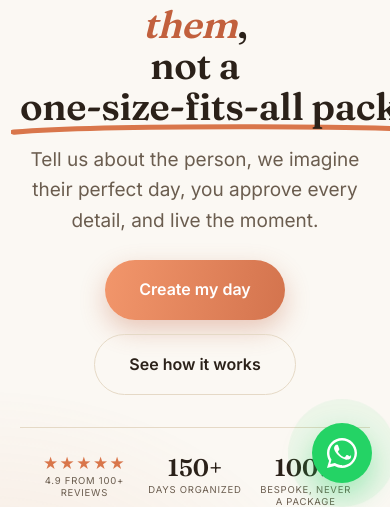
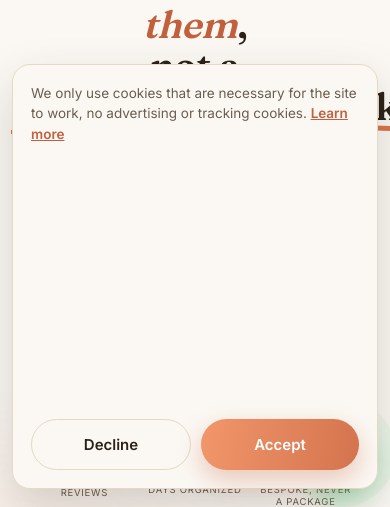
Before and after one commit to YurdayOff/Yurday, a Next.js app: page /en in a window 390 px wide. Shown: the part 343-850 px from the top of the page. Built offline with nearby package versions, Linux system fonts and the light colour scheme; no server answers.

Commit message:
Add GDPR cookie consent banner across all locales
Bottom banner with equal-prominence accept/decline buttons, a link
to the privacy policy, and localStorage-persisted choice, shown
once per visitor until they make a choice.

Co-Authored-By: Claude Sonnet 5 <noreply@anthropic.com>

```diff
--- a/src/app/[locale]/layout.tsx
+++ b/src/app/[locale]/layout.tsx
@@ -2,6 +2,7 @@ import type { Metadata, Viewport } from 'next'
 import type { ReactNode } from 'react'
 import { Cairo, Fraunces, Inter } from 'next/font/google'
 import { notFound } from 'next/navigation'
+import { CookieConsent } from '@/components/layout/CookieConsent'
 import { EngagementPopup } from '@/components/layout/EngagementPopup'
 import { Footer } from '@/components/layout/Footer'
 import { Header } from '@/components/layout/Header'
@@ -88,6 +89,7 @@ export default async function LocaleLayout({ children, params }: LocaleLayoutPro
         <Footer messages={messages} />
         <WhatsAppFloat label={messages.a11y.whatsappFloat} />
         <EngagementPopup messages={messages} contactHref={`${home}#contact`} />
+        <CookieConsent messages={messages} />
       </body>
     </html>
   )
--- /dev/null
+++ b/src/components/layout/CookieConsent.css
@@ -0,0 +1,60 @@
+/* ---------- Bandeau de consentement cookies ---------- */
+.cookie-banner {
+  position: fixed;
+  left: 20px;
+  right: 20px;
+  bottom: 20px;
+  z-index: 400;
+  max-width: 640px;
+  margin: 0 auto;
+  background: var(--paper);
+  border: 1.5px solid var(--line);
+  border-radius: 18px;
+  box-shadow: 0 20px 48px rgba(43, 33, 25, 0.18);
+  padding: 20px 22px;
+  display: flex;
+  flex-wrap: wrap;
+  align-items: center;
+  gap: 16px 20px;
+}
+.cookie-text {
+  flex: 1 1 320px;
+  margin: 0;
+  font-size: 13.5px;
+  line-height: 1.5;
+  color: var(--ink-soft);
+}
+.cookie-link {
+  color: var(--coral-3);
+  text-decoration: underline;
+  font-weight: 600;
+}
+.cookie-actions {
+  display: flex;
+  gap: 10px;
+  flex: 0 0 auto;
+}
+.cookie-btn {
+  padding: 11px 20px;
+  font-size: 13.5px;
+  white-space: nowrap;
+}
+@media (max-width: 640px) {
+  .cookie-banner {
+    left: 12px;
+    right: 12px;
+    bottom: 12px;
+    padding: 18px;
+    flex-direction: column;
+    align-items: stretch;
+  }
+  .cookie-actions { justify-content: stretch; }
+  .cookie-btn { flex: 1 1 0; justify-content: center; }
+}
+@media (prefers-reduced-motion: no-preference) {
+  .cookie-banner { animation: cookie-rise 0.4s ease; }
+}
+@keyframes cookie-rise {
+  from { opacity: 0; transform: translateY(12px); }
+  to { opacity: 1; transform: translateY(0); }
+}
--- /dev/null
+++ b/src/components/layout/CookieConsent.tsx
@@ -0,0 +1,69 @@
+'use client'
+
+import Link from 'next/link'
+import { useEffect, useState } from 'react'
+import type { Messages } from '@/i18n/messages'
+import { legalPaths } from '@/lib/routes'
+import './CookieConsent.css'
+
+const STORAGE_KEY = 'yurday-cookie-consent'
+
+function storedChoice(): string | null {
+  try {
+    return window.localStorage.getItem(STORAGE_KEY)
+  } catch {
+    return null
+  }
+}
+
+function storeChoice(value: 'accepted' | 'declined'): void {
+  try {
+    window.localStorage.setItem(STORAGE_KEY, value)
+  } catch {
+    // Navigation privée ou stockage refusé : le bandeau réapparaîtra, sans dommage.
+  }
+}
+
+type CookieConsentProps = {
+  messages: Messages
+}
+
+/** Bandeau RGPD, affiché tant qu'aucun choix n'a été enregistré. */
+export function CookieConsent({ messages }: CookieConsentProps) {
+  const [visible, setVisible] = useState(false)
+  const { cookies } = messages
+
+  useEffect(() => {
+    if (!storedChoice()) setVisible(true)
+  }, [])
+
+  const choose = (value: 'accepted' | 'declined') => {
+    storeChoice(value)
+    setVisible(false)
+  }
+
+  if (!visible) return null
+
+  return (
+    <div className="cookie-banner" role="dialog" aria-modal="false" aria-label={cookies.accept}>
+      <p className="cookie-text">
+        {cookies.message}{' '}
+        <Link href={legalPaths.privacy} className="cookie-link">
+          {cookies.policyLink}
+        </Link>
+      </p>
+      <div className="cookie-actions">
+        <button type="button" className="btn btn-ghost cookie-btn" onClick={() => choose('declined')}>
+          {cookies.decline}
+        </button>
+        <button
+          type="button"
+          className="btn btn-primary cookie-btn"
+          onClick={() => choose('accepted')}
+        >
+          {cookies.accept}
+        </button>
+      </div>
+    </div>
+  )
+}
--- a/src/i18n/messages/ar.json
+++ b/src/i18n/messages/ar.json
@@ -361,6 +361,12 @@
     "body": "نحدد عدد المشاريع المقبولة كل شهر لنبقى مخصصين 100%. حدثونا عن فكرتكم الآن، وسنرد عليكم سريعًا.",
     "dismiss": "لا شكرًا، سأتابع التصفح"
   },
+  "cookies": {
+    "message": "نستخدم فقط ملفات تعريف الارتباط الضرورية لعمل الموقع، دون أي ملفات إعلانية أو تعقب.",
+    "accept": "قبول",
+    "decline": "رفض",
+    "policyLink": "معرفة المزيد"
+  },
   "occasionPages": {
     "anniversaire": {
       "eyebrow": "عيد ميلاد مصمم خصيصًا",
--- a/src/i18n/messages/de.json
+++ b/src/i18n/messages/de.json
@@ -361,6 +361,12 @@
     "body": "Wir begrenzen die Anzahl der monatlich angenommenen Projekte, um zu 100% maßgeschneidert zu bleiben. Erzählen Sie uns jetzt Ihre Idee, wir melden uns schnell.",
     "dismiss": "Nein danke, ich schaue mich noch um"
   },
+  "cookies": {
+    "message": "Wir verwenden nur für den Betrieb der Website notwendige Cookies, keine Werbe- oder Tracking-Cookies.",
+    "accept": "Akzeptieren",
+    "decline": "Ablehnen",
+    "policyLink": "Mehr erfahren"
+  },
   "occasionPages": {
     "anniversaire": {
       "eyebrow": "MASSGESCHNEIDERTER GEBURTSTAG",
--- a/src/i18n/messages/en.json
+++ b/src/i18n/messages/en.json
@@ -361,6 +361,12 @@
     "body": "We limit the number of projects we accept each month to stay 100% bespoke. Tell us your idea now and we'll get back to you quickly.",
     "dismiss": "No thanks, I'll keep browsing"
   },
+  "cookies": {
+    "message": "We only use cookies that are necessary for the site to work, no advertising or tracking cookies.",
+    "accept": "Accept",
+    "decline": "Decline",
+    "policyLink": "Learn more"
+  },
   "occasionPages": {
     "anniversaire": {
       "eyebrow": "BESPOKE BIRTHDAY",
--- a/src/i18n/messages/es.json
+++ b/src/i18n/messages/es.json
@@ -361,6 +361,12 @@
     "body": "Limitamos el número de proyectos que aceptamos cada mes para seguir siendo 100% a medida. Cuéntanos tu idea ahora, te responderemos rápido.",
     "dismiss": "No, gracias, sigo mirando"
   },
+  "cookies": {
+    "message": "Solo utilizamos cookies necesarias para el funcionamiento del sitio, sin cookies publicitarias ni de seguimiento.",
+    "accept": "Aceptar",
+    "decline": "Rechazar",
+    "policyLink": "Saber más"
+  },
   "occasionPages": {
     "anniversaire": {
       "eyebrow": "CUMPLEAÑOS A MEDIDA",
--- a/src/i18n/messages/fr.json
+++ b/src/i18n/messages/fr.json
@@ -361,6 +361,12 @@
     "body": "On limite le nombre de projets acceptés chaque mois pour rester 100% sur-mesure. Racontez-nous votre idée maintenant, on vous répond vite.",
     "dismiss": "Non merci, je continue de regarder"
   },
+  "cookies": {
+    "message": "Nous utilisons uniquement des cookies nécessaires au fonctionnement du site, aucun cookie publicitaire ni de suivi.",
+    "accept": "Accepter",
+    "decline": "Refuser",
+    "policyLink": "En savoir plus"
+  },
   "occasionPages": {
     "anniversaire": {
       "eyebrow": "ANNIVERSAIRE SUR MESURE",
--- a/src/i18n/messages/it.json
+++ b/src/i18n/messages/it.json
@@ -361,6 +361,12 @@
     "body": "Limitiamo il numero di progetti accettati ogni mese per restare al 100% su misura. Raccontaci la tua idea ora, ti risponderemo velocemente.",
     "dismiss": "No grazie, continuo a guardare"
   },
+  "cookies": {
+    "message": "Utilizziamo solo cookie necessari al funzionamento del sito, nessun cookie pubblicitario o di tracciamento.",
+    "accept": "Accetta",
+    "decline": "Rifiuta",
+    "policyLink": "Scopri di più"
+  },
   "occasionPages": {
     "anniversaire": {
       "eyebrow": "COMPLEANNO SU MISURA",
--- a/src/i18n/messages/ja.json
+++ b/src/i18n/messages/ja.json
@@ -361,6 +361,12 @@
     "body": "100%オーダーメイドを維持するため、毎月受け付けるプロジェクト数を制限しています。今すぐアイデアを教えてください、迅速にお返事します。",
     "dismiss": "結構です、もう少し見てみます"
   },
+  "cookies": {
+    "message": "当サイトの運営に必要なCookieのみを使用しており、広告や追跡用のCookieは使用していません。",
+    "accept": "同意する",
+    "decline": "拒否する",
+    "policyLink": "詳細を見る"
+  },
   "occasionPages": {
     "anniversaire": {
       "eyebrow": "オーダーメイドの誕生日",
--- a/src/i18n/messages/pt.json
+++ b/src/i18n/messages/pt.json
@@ -361,6 +361,12 @@
     "body": "Limitamos o número de projetos aceitos a cada mês para continuar 100% sob medida. Conte-nos sua ideia agora, responderemos rapidamente.",
     "dismiss": "Não, obrigado, vou continuar olhando"
   },
+  "cookies": {
+    "message": "Utilizamos apenas cookies necessários ao funcionamento do site, sem cookies publicitários ou de rastreamento.",
+    "accept": "Aceitar",
+    "decline": "Recusar",
+    "policyLink": "Saber mais"
+  },
   "occasionPages": {
     "anniversaire": {
       "eyebrow": "ANIVERSÁRIO SOB MEDIDA",
--- a/src/i18n/messages/zh.json
+++ b/src/i18n/messages/zh.json
@@ -361,6 +361,12 @@
     "body": "为了保持100%量身定制，我们每月限制接受的项目数量。现在就告诉我们您的想法，我们会尽快回复您。",
     "dismiss": "不用了，谢谢，我再看看"
   },
+  "cookies": {
+    "message": "我们仅使用网站运行所需的必要 Cookie，不使用广告或跟踪类 Cookie。",
+    "accept": "接受",
+    "decline": "拒绝",
+    "policyLink": "了解更多"
+  },
   "occasionPages": {
     "anniversaire": {
       "eyebrow": "专属定制生日",
```
